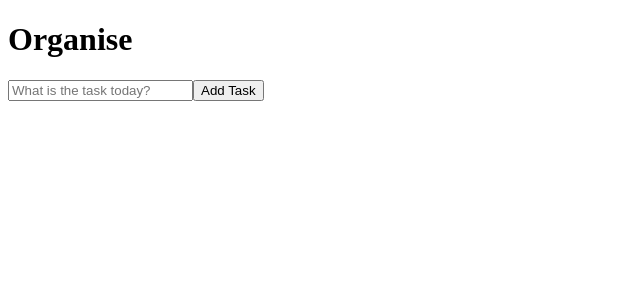
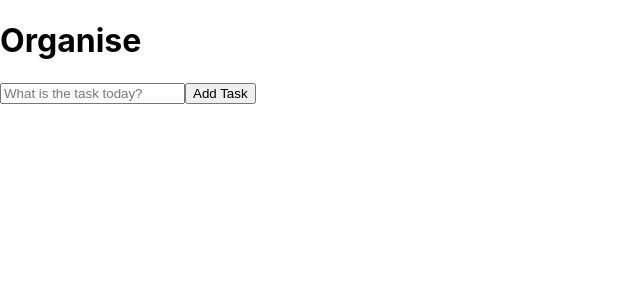
Before and after one commit to NematBhullar/Organise, a React (Create React App) app: page / in a window 1280 px wide. Shown: the top 300 px of the page, without its empty margins (0-640 px from the left). Built offline with nearby package versions, Linux system fonts and the light colour scheme.

Commit message:
Added functionality

```diff
--- a/src/App.css
+++ /dev/null
@@ -1,3 +0,0 @@
-h1 {
-  color: red;
-}
--- /dev/null
+++ b/src/index.css
@@ -0,0 +1,13 @@
+body {
+  margin: 0;
+  font-family: -apple-system, BlinkMacSystemFont, 'Segoe UI', 'Roboto', 'Oxygen',
+    'Ubuntu', 'Cantarell', 'Fira Sans', 'Droid Sans', 'Helvetica Neue',
+    sans-serif;
+  -webkit-font-smoothing: antialiased;
+  -moz-osx-font-smoothing: grayscale;
+}
+
+code {
+  font-family: source-code-pro, Menlo, Monaco, Consolas, 'Courier New',
+    monospace;
+}
--- a/src/index.js
+++ b/src/index.js
@@ -1,5 +1,6 @@
 import React from 'react';
 import ReactDOM from 'react-dom/client';
+import './index.css';
 import App from './App';
 import reportWebVitals from './reportWebVitals';
 
```
Also changed, not shown: src/setupTests.js (added, +5 -0 lines), src/App.js (line endings or trailing spaces), 2 other files (tests, documents, lock files or other folders).
